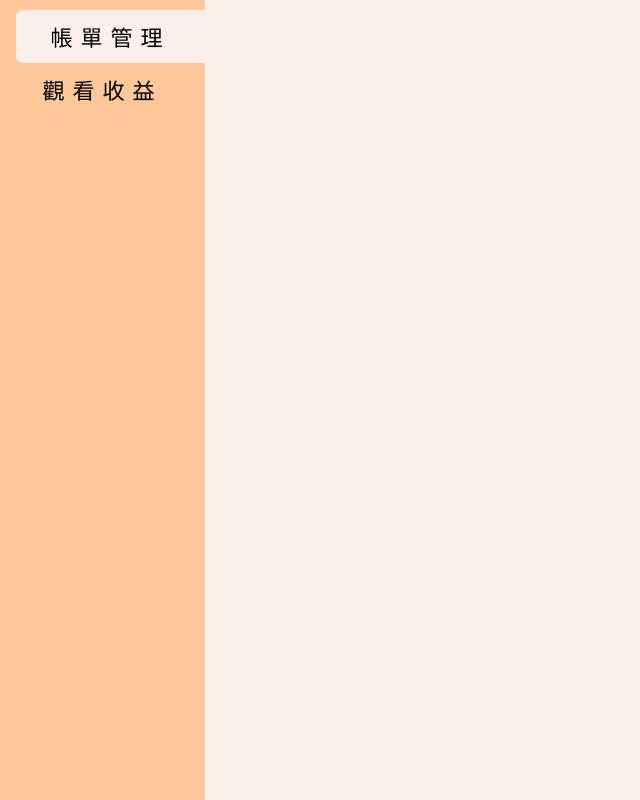
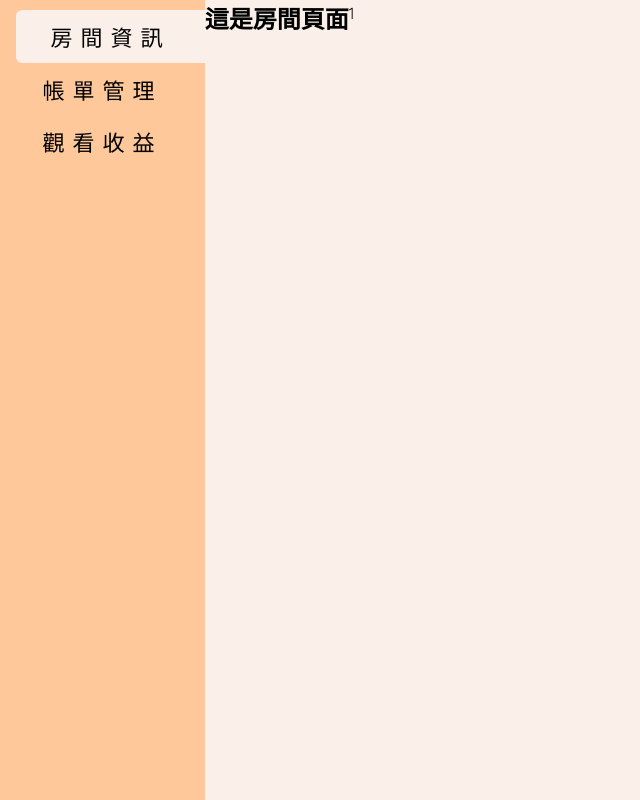
Before and after one commit to Jiuan1231456/F_rent, a Vue app: page /roomdetail in a window 1280 px wide. Before the commit this address had no page. Shown: the whole page, without its empty margins (0-640 px from the left). Built offline with nearby package versions, Linux system fonts and the light colour scheme.

Commit message:
新增房間頁面

```diff
--- a/src/components/Header.vue
+++ b/src/components/Header.vue
@@ -15,8 +15,9 @@ export default{
 
 <template>
     <div class="headerArea">
-        <RouterLink class="routerItem" :class="{ 'selectedPage': this.page === 1}" to="/bill">帳單管理</RouterLink>
-        <RouterLink class="routerItem" :class="{'selectedPage': this.page === 2}" to="/benefit">觀看收益</RouterLink>
+        <RouterLink class="routerItem" :class="{'selectedPage': this.page === 1}" to="/roomdetail">房間資訊</RouterLink>
+        <RouterLink class="routerItem" :class="{'selectedPage': this.page === 2}" to="/bill">帳單管理</RouterLink>
+        <RouterLink class="routerItem" :class="{'selectedPage': this.page === 3}" to="/benefit">觀看收益</RouterLink>
     </div>
 </template>
 
--- a/src/router/index.js
+++ b/src/router/index.js
@@ -28,6 +28,11 @@ const router = createRouter({
       name: 'benefit',
       component: () => import('../views/Benefit.vue')
     },
+    {
+      path: '/roomdetail',
+      name: 'roomdetail',
+      component: () => import('../views/RoomDetail.vue')
+    },
   ]
 })
 
--- a/src/views/Benefit.vue
+++ b/src/views/Benefit.vue
@@ -14,7 +14,7 @@ export default {
         ...mapActions(dataStore ,['setPage'])
     },
     mounted(){
-        this.setPage(2)
+        this.setPage(3)
     }
 }
 </script>
--- a/src/views/Bill.vue
+++ b/src/views/Bill.vue
@@ -14,14 +14,14 @@ export default {
         ...mapActions(dataStore,['setPage'])
     },
     mounted(){
-        this.setPage(1)
+        this.setPage(2)
     }
 }
 </script>
 
 <template>
     <h2>這是帳單頁面</h2>
-     <p>{{ this.page }}</p>
+    <p>{{ this.page }}</p>
 </template>
 
 <style scoped lang="scss">
--- a/src/views/RoomDetail.vue
+++ b/src/views/RoomDetail.vue
@@ -0,0 +1,29 @@
+<script>
+import dataStore from "@/stores/dataStore";
+import { mapState, mapActions } from "pinia";
+export default {
+    data(){
+        return {
+
+        }
+    },
+    computed: {
+        ...mapState(dataStore, ['page'])
+    },
+    methods: {
+        ...mapActions(dataStore,['setPage'])
+    },
+    mounted(){
+        this.setPage(1)
+    }
+}
+</script>
+
+<template>
+    <h2>這是房間頁面</h2>
+    <p>{{ this.page }}</p>
+</template>
+
+<style scoped lang="scss">
+
+</style>
```
